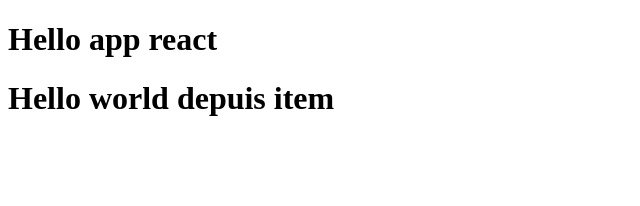
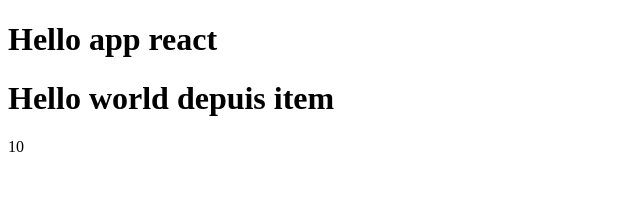
Before and after one commit to wpelliss/TutoReact, a React (Create React App) app in the folder section3/: page / in a window 1280 px wide. Shown: the top 206 px of the page, without its empty margins (0-640 px from the left). Built offline with nearby package versions, Linux system fonts and the light colour scheme; the HTML template or start-up script is replaced by a standard one.

Commit message:
3.15 - Découverte de useState()

```diff
--- a/section3/src/App.js
+++ b/section3/src/App.js
@@ -1,10 +1,16 @@
 import Item from './Item'
+import {useState} from 'react'
 
 function App() {
+
+  const [monState, setMonState] = useState(10);
+  console.log(monState);
+
   return (
     <div className="App">
       <h1>Hello app react</h1>
       <Item />
+      {monState}
     </div>
   );
 }
```
